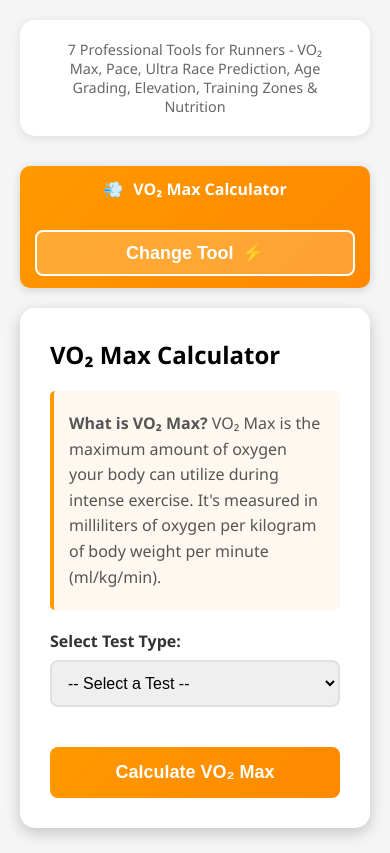
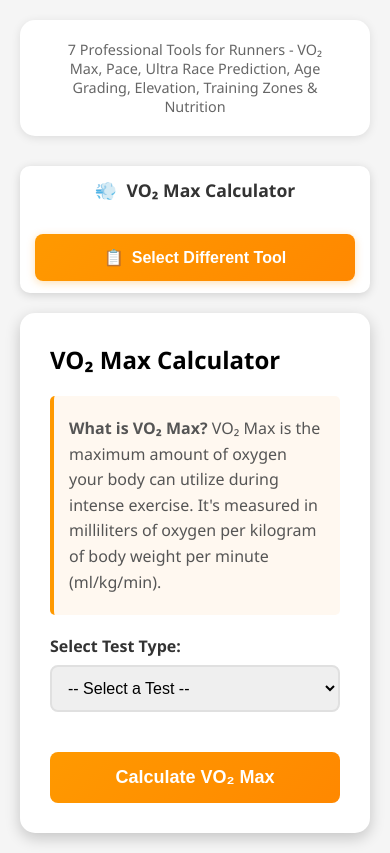
Before and after one commit to StephenCousins/Running-Calculator, a plain HTML site: page index.html in a window 390 px wide. Drawn offline with Linux system fonts and the light colour scheme.

Commit message:
Update index.html

```diff
--- a/index.html
+++ b/index.html
@@ -44,7 +44,7 @@
             position: sticky;
             top: 0;
             z-index: 1000;
-            background: linear-gradient(135deg, #FF9900 0%, #FF8800 100%);
+            background: white;
             padding: 15px 20px;
             display: flex;
             justify-content: space-between;
@@ -52,11 +52,12 @@
             box-shadow: 0 2px 10px rgba(0,0,0,0.15);
             margin-bottom: 20px;
             border-radius: 10px;
+            gap: 20px;
         }
 
         .active-calculator-name {
-            color: white;
-            font-size: 1.2em;
+            color: #333;
+            font-size: 1.3em;
             font-weight: 600;
             display: flex;
             align-items: center;
@@ -64,23 +65,26 @@
         }
 
         .change-calculator-btn {
-            background: rgba(255,255,255,0.2);
+            background: linear-gradient(135deg, #FF9900 0%, #FF8800 100%);
             color: white;
-            border: 2px solid white;
-            padding: 10px 20px;
+            border: none;
+            padding: 12px 24px;
             border-radius: 8px;
             cursor: pointer;
             font-weight: 600;
+            font-size: 1em;
             transition: all 0.3s ease;
             display: flex;
             align-items: center;
             gap: 8px;
+            box-shadow: 0 2px 8px rgba(255, 153, 0, 0.3);
+            white-space: nowrap;
         }
 
         .change-calculator-btn:hover {
-            background: white;
-            color: #FF9900;
-            transform: scale(1.05);
+            background: linear-gradient(135deg, #FF8800 0%, #FF7700 100%);
+            transform: translateY(-2px);
+            box-shadow: 0 4px 12px rgba(255, 153, 0, 0.4);
         }
 
         /* Slide-out drawer */
@@ -634,10 +638,6 @@
         }
 
         @media (max-width: 768px) {
-            .header h1 {
-                font-size: 1.5em;
-            }
-
             .header p {
                 font-size: 0.9em;
             }
@@ -645,18 +645,20 @@
             .calculator-header-bar {
                 padding: 12px 15px;
                 flex-direction: column;
-                gap: 10px;
+                gap: 12px;
                 align-items: stretch;
             }
 
             .active-calculator-name {
-                font-size: 1em;
+                font-size: 1.1em;
                 justify-content: center;
             }
 
             .change-calculator-btn {
                 width: 100%;
                 justify-content: center;
+                padding: 14px 24px;
+                font-size: 1em;
             }
 
             .drawer-content {
@@ -696,8 +698,8 @@
                 <span id="active-calc-name">VO₂ Max Calculator</span>
             </div>
             <button class="change-calculator-btn" onclick="openDrawer()">
-                <span>Change Tool</span>
-                <span>⚡</span>
+                <span>📋</span>
+                <span>Select Different Tool</span>
             </button>
         </div>
 
```
